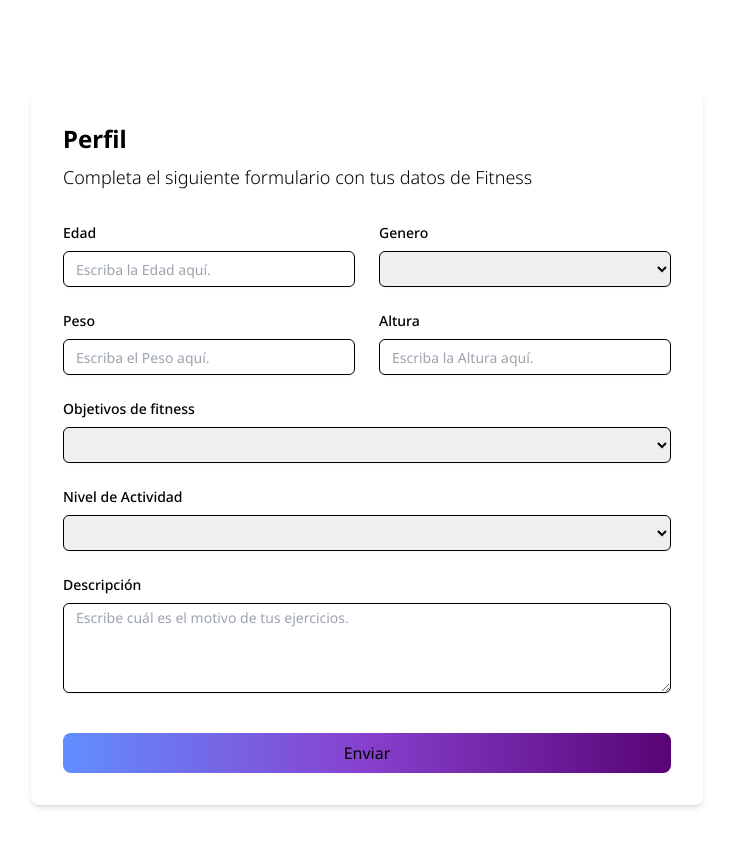
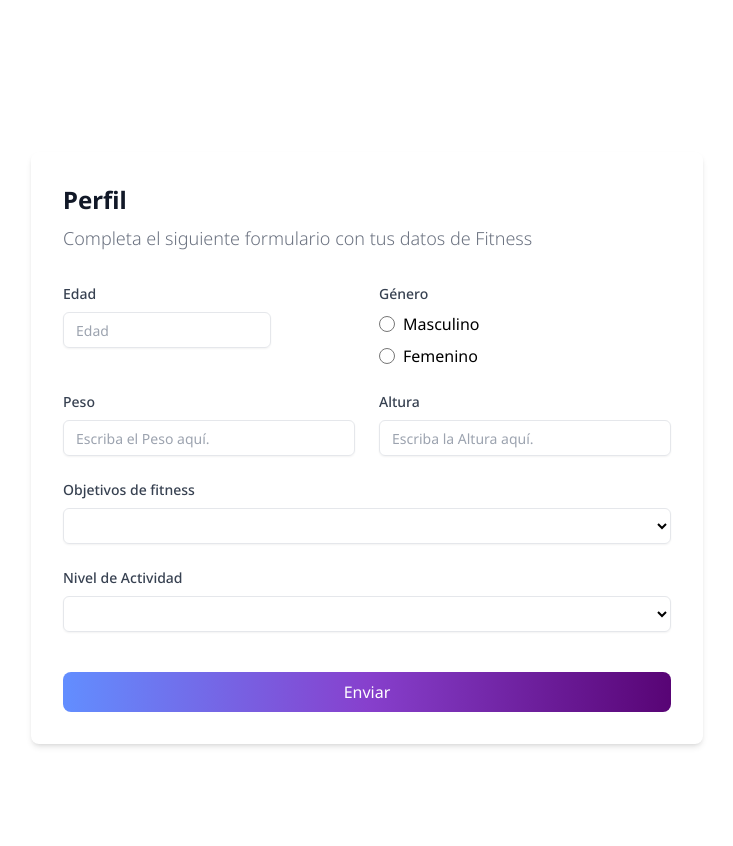
Before and after one commit to No-Country-simulation/c20-35-n-node-react, a React (Vite) app in the folder frontend/: page /dashboard/user-profile in a window 1280 px wide. Shown: the whole page, without its empty margins (273-1006 px from the left). Built offline with nearby package versions, Linux system fonts and the light colour scheme.

Commit message:
formulario de parametrización

```diff
--- a/frontend/src/pages/profile/ProfilePage.tsx
+++ b/frontend/src/pages/profile/ProfilePage.tsx
@@ -7,9 +7,9 @@
     age: z.string().min(1, {
         message: "La edad es requerida",
     }),
-    gender: z.string().min(1 ,{ message:"Se debe seleccionar un Genero"}),
-    weight: z.string().min(1,{
-        message: "El peso es requerida",
+    gender: z.string().min(1, { message: "Se debe seleccionar un Género" }),
+    weight: z.string().min(1, {
+        message: "El peso es requerido",
     }),
     height: z.string().min(1, {
         message: "La altura es requerida",
@@ -32,11 +32,10 @@
 
     function onSubmit(data: FormData) {
         setIsLoading(true);
-
-        alert(data.age)
-
+        alert(data.age);
         setIsLoading(false);
     }
+
     return (
         <div className="flex min-h-screen items-center justify-center p-4 mt-12">
             <div className="w-full max-w-2xl bg-white shadow-md rounded-lg p-8">
@@ -53,27 +52,43 @@
                             type="number"
                             disabled={isLoading}
                             {...register("age")}
-                            placeholder="Escriba la Edad aquí."
-							className="flex h-9 w-full rounded-md border border-input bg-transparent px-3 py-1 text-sm shadow-sm transition-colors file:border-0 file:bg-transparent file:text-sm file:font-medium placeholder:text-muted-foreground focus-visible:outline-none focus-visible:ring-1 focus-visible:ring-ring disabled:cursor-not-allowed disabled:opacity-50"
+                            placeholder="Edad"
+                            className="flex h-9 w-52 rounded-md border border-input bg-transparent px-3 py-1 text-sm shadow-sm transition-colors file:border-0 file:bg-transparent file:text-sm file:font-medium placeholder:text-muted-foreground focus-visible:outline-none focus-visible:ring-1 focus-visible:ring-ring disabled:cursor-not-allowed disabled:opacity-50"
                         />
                         {errors?.age && (
-                            <p className="px-1 text-xs text-red-600">
+                            <p className="px-1 text-xs text-red-500">
                                 {errors.age.message}
                             </p>
                         )}
                     </div>
                     <div className="col-span-6 sm:col-span-3 space-y-2">
-                        <label htmlFor="genero" className="block text-sm font-medium text-gray-700">Genero</label>
-                        <select
-                            id="genero"
+                        <label className="block text-sm font-medium text-gray-700">Género</label>
+                        <div className="flex flex-col space-y-2">
+                            <label className="flex items-center space-x-2">
+                                <input
+                                    type="radio"
+                                    id="male"
+                                    value="male"
+                                    {...register("gender")}
                                     disabled={isLoading}
+                                    className="h-4 w-4"
+                                />
+                                <span>Masculino</span>
+                            </label>
+                            <label className="flex items-center space-x-2">
+                                <input
+                                    type="radio"
+                                    id="female"
+                                    value="female"
                                     {...register("gender")}
-                            className="flex h-9 w-full items-center justify-between whitespace-nowrap rounded-md border border-input bg-transparent px-2 py-2 text-sm shadow-sm ring-offset-background placeholder:text-muted-foreground focus:outline-none focus:ring-1 focus:ring-ring disabled:cursor-not-allowed disabled:opacity-50"
-                        >
-
-                        </select>
+                                    disabled={isLoading}
+                                    className="h-4 w-4"
+                                />
+                                <span>Femenino</span>
+                            </label>
+                        </div>
                         {errors?.gender && (
-                            <p className="px-1 text-xs text-red-600">
+                            <p className="px-1 text-xs text-red-500">
                                 {errors.gender.message}
                             </p>
                         )}
@@ -90,7 +105,7 @@
                             className="flex h-9 w-full rounded-md border border-input bg-transparent px-3 py-1 text-sm shadow-sm transition-colors file:border-0 file:bg-transparent file:text-sm file:font-medium placeholder:text-muted-foreground focus-visible:outline-none focus-visible:ring-1 focus-visible:ring-ring disabled:cursor-not-allowed disabled:opacity-50"
                         />
                         {errors?.weight && (
-                            <p className="px-1 text-xs text-red-600">
+                            <p className="px-1 text-xs text-red-500">
                                 {errors.weight.message}
                             </p>
                         )}
@@ -106,7 +121,7 @@
                             className="flex h-9 w-full rounded-md border border-input bg-transparent px-3 py-1 text-sm shadow-sm transition-colors file:border-0 file:bg-transparent file:text-sm file:font-medium placeholder:text-muted-foreground focus-visible:outline-none focus-visible:ring-1 focus-visible:ring-ring disabled:cursor-not-allowed disabled:opacity-50"
                         />
                         {errors?.height && (
-                            <p className="px-1 text-xs text-red-600">
+                            <p className="px-1 text-xs text-red-500">
                                 {errors.height.message}
                             </p>
                         )}
@@ -133,19 +148,7 @@
 
                         </select>
                     </div>
-                    <div className="col-span-6 space-y-2">
-                        <label htmlFor="description" className="block text-sm font-medium text-gray-700">
-                            Descripción
-                        </label>
-                        <textarea
-                            id="description"
-                            disabled={isLoading}
-                            {...register("description")}
-                            placeholder="Escribe cuál es el motivo de tus ejercicios."
-                            className="flex w-full rounded-md border border-input bg-transparent px-3 py-1 text-sm shadow-sm transition-colors file:border-0 file:bg-transparent file:text-sm file:font-medium placeholder:text-muted-foreground focus-visible:outline-none focus-visible:ring-1 focus-visible:ring-ring disabled:cursor-not-allowed disabled:opacity-50"
-                            rows={4}
-                        />
-                    </div>
+
                     <div className="col-span-6">
                         <button
                             type="submit"
--- a/frontend/tailwind.config.js
+++ b/frontend/tailwind.config.js
@@ -6,13 +6,14 @@
   ],
   theme: {
     extend: {
-
-    },
-    colors: {
+      colors: {
         'primary': '#0F0F0F',
         'text': '#fff',
-        'bordes': '#AFAFAF'
+        'bordes': '#AFAFAF',
+        'danger': '#a90f0f'
       }
+    },
+
   },
   plugins: [],
 }
```
Lines whose indentation alone changed are shown as unchanged.
